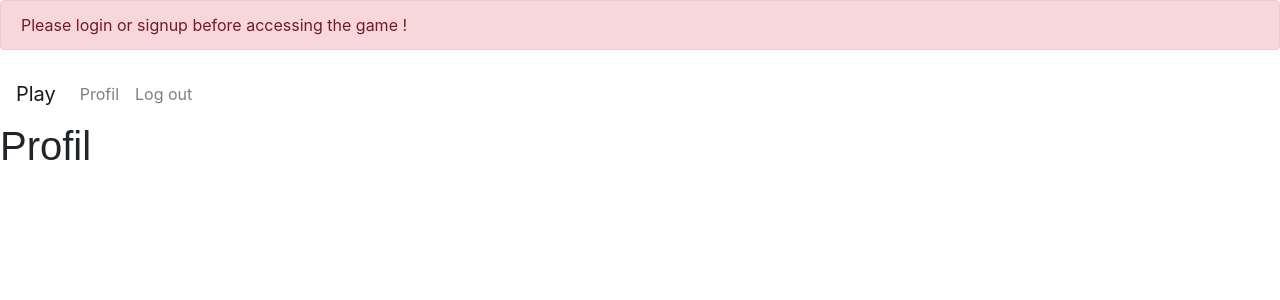
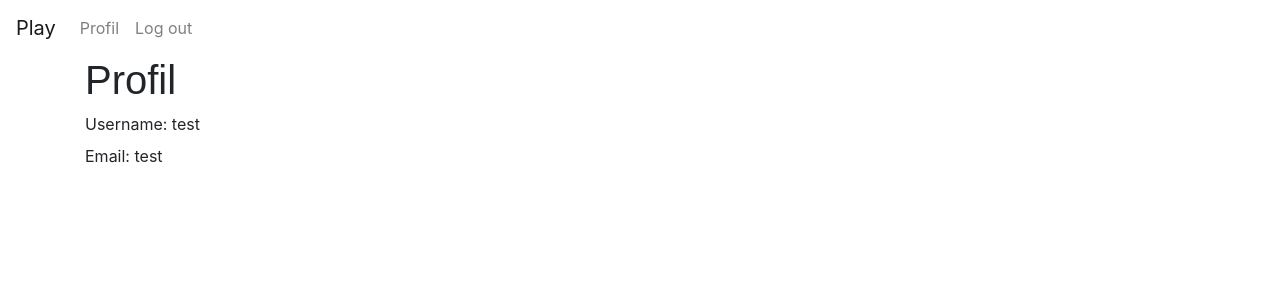
Before and after one commit to joujoucous/DoesThisPersonExist, a Next.js app in the folder Front/: page /profil in a window 1280 px wide. Before the commit this address had no page. Shown: the top 300 px of the page. Built offline with nearby package versions, Linux system fonts and the light colour scheme; sample sign-in values are in the browser's storage.

Commit message:
Finalisation login

```diff
--- a/Front/components/menu.jsx
+++ b/Front/components/menu.jsx
@@ -3,6 +3,15 @@ import { useRouter } from 'next/router'
 
 const Menu = () => {
     const router = useRouter()
+    const ISSERVER = typeof window === "undefined";
+
+    const logout= () => {
+        if(!ISSERVER) {
+            localStorage.clear();
+            router.push('/')
+        }
+    }
+
     return (
             <>
                 {
@@ -26,7 +35,7 @@ const Menu = () => {
                         <Navbar.Collapse id="basic-navbar-nav">
                             <Nav className="mr-auto">
                                 <Nav.Link href="/profil">Profil</Nav.Link>
-                                <Nav.Link href="/">Log out</Nav.Link>
+                                <Nav.Link onClick={logout}>Log out</Nav.Link>
                             </Nav>
                         </Navbar.Collapse>
                     </Navbar>
--- /dev/null
+++ b/Front/next.config.js
@@ -0,0 +1,7 @@
+require('dotenv').config();
+
+module.exports = {
+    env: {
+        AUTH_HOST: process.env.AUTH_HOST
+    },
+}
--- a/Front/pages/_app.js
+++ b/Front/pages/_app.js
@@ -4,11 +4,15 @@ import Menu from '../components/menu';
 import Identification from '../components/identification';
 
 function MyApp({ Component, pageProps }) {
-/*
+
+  const ISSERVER = typeof window === "undefined";
   let logged = false;
+  console.log(logged);
+  if(!ISSERVER) {
       const token = localStorage.getItem('accessToken')
-
-  const res = fetch('http://localhost:5000/api/verify', {
+      if(token) {
+          logged = async () => {
+              const res = await fetch(`http://${process.env.AUTH_HOST}:5000/api/verify`, {
                   headers: {
                       'Content-Type': 'application/json',
                       'x-access-token': token
@@ -16,13 +20,13 @@ function MyApp({ Component, pageProps }) {
                   method: 'GET'
               })
 
-    logged = res.json()
-    console.log(res.json());
-
-  */
+              logged = await res.json()
+          }
+      }
+  }
   return (
     <>
-      <Identification islogged={false}/>
+      <Identification islogged={logged}/>
       <Menu/>
       <Component {...pageProps} />
     </>
--- a/Front/pages/profil.js
+++ b/Front/pages/profil.js
@@ -1,8 +1,30 @@
 import Link from "next/link";
+import { Form, Button, Container, Row, Col } from "../node_modules/react-bootstrap";
+import {ToastContainer} from "react-nextjs-toast";
 
-const Profil = () => (
-  <div>
-    <h1>Profil</h1>
-  </div>
-);
+function Profil() {
+
+    let username = "test";
+    let email = "test";
+
+    return (
+
+    <Container>
+        <Row className="justify-content-center">
+            <Container id="Special" >
+                <h1>Profil</h1>
+                <Form>
+                    <Form.Group controlId="formBasicEmail">
+                        <Form.Label>Username: {username} </Form.Label>
+                        <br/>
+                        <Form.Label>Email: {email}</Form.Label>
+                    </Form.Group>
+                </Form>
+            </Container>
+        </Row>
+    </Container>
+    );
+
+}
+
 export default Profil;
```
Also changed, not shown: Front/pages/login.js (+7 -2 lines), Front/pages/sign-up.js (+13 -7 lines). Lines whose indentation alone changed are shown as unchanged.
